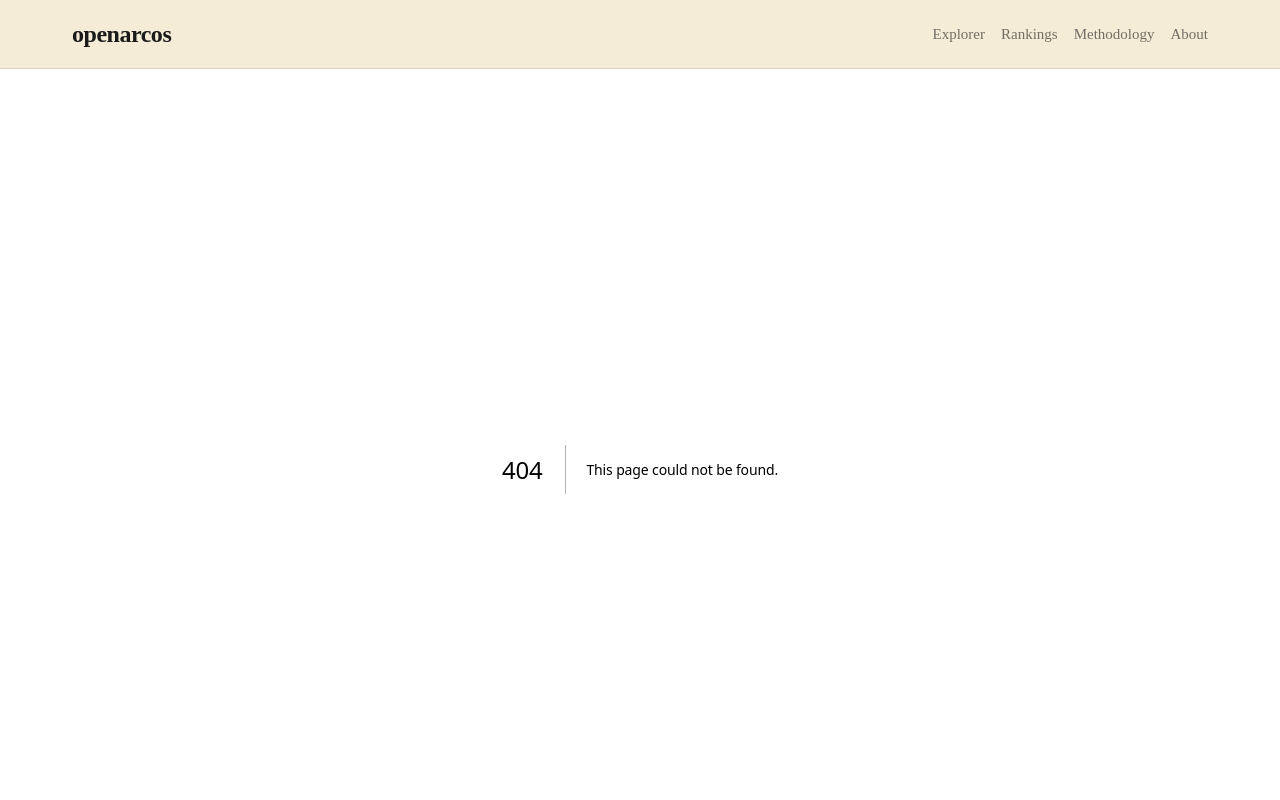
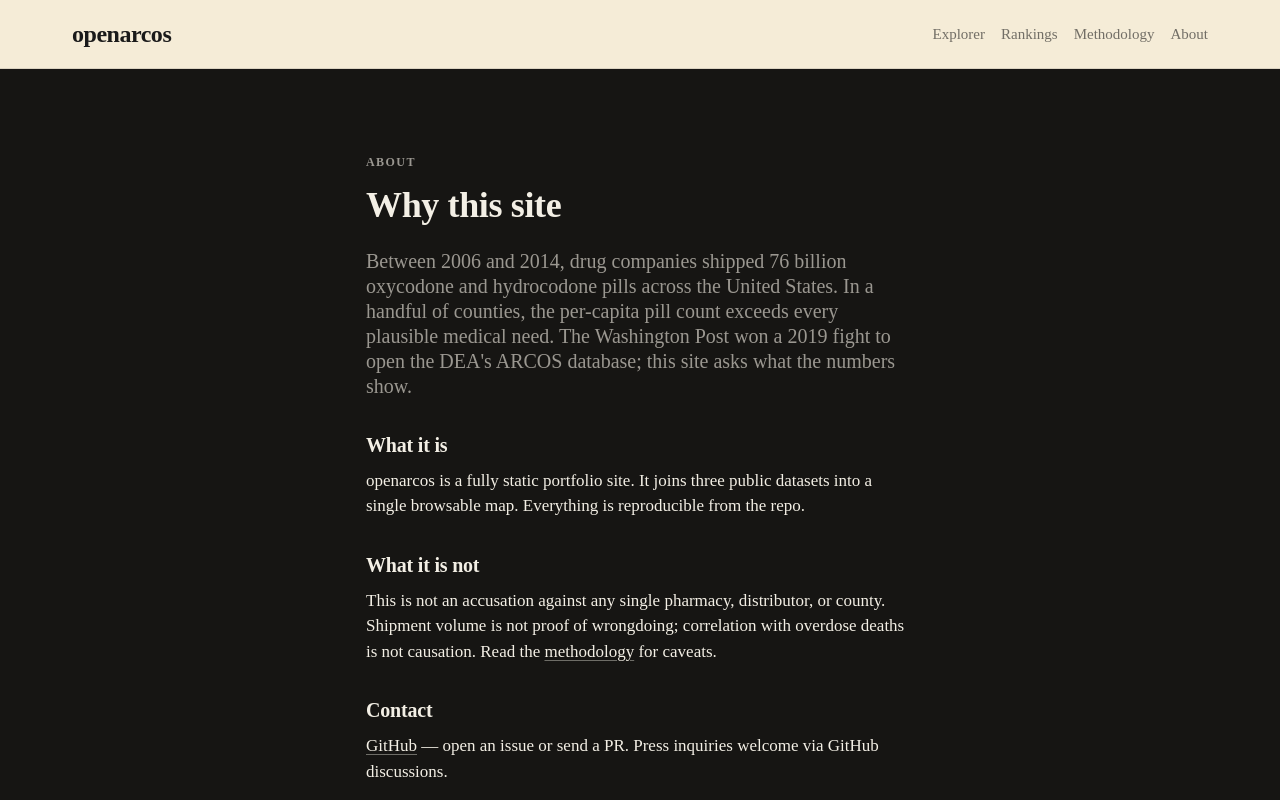
Before and after one commit to kshptl/ARCOS, a Next.js app in the folder web/: page /about in a window 1280 px wide. Before the commit this address had no page. Shown: the top 800 px of the page. Built offline with nearby package versions, Linux system fonts and the light colour scheme.

Commit message:
web: about page with dark mode

```diff
--- /dev/null
+++ b/web/app/about/page.module.css
@@ -0,0 +1,26 @@
+.root {
+  background: var(--surface);
+  color: var(--text);
+  min-height: 100vh;
+  padding: var(--space-3xl) 0;
+}
+
+.article {
+  max-width: 72ch;
+  margin: 0 auto;
+  padding: 0 var(--gutter);
+}
+
+.article section {
+  margin-top: var(--space-xl);
+}
+
+.article h1 {
+  font-size: var(--type-h1);
+  margin: var(--space-sm) 0 var(--space-lg);
+}
+
+.article h2 {
+  font-size: var(--type-h3);
+  margin-bottom: var(--space-sm);
+}
--- /dev/null
+++ b/web/app/about/page.tsx
@@ -0,0 +1,55 @@
+import type { Metadata } from "next";
+import Link from "next/link";
+import { Eyebrow, Lede } from "@/components/ui/Typography";
+import { MethodologyFooter } from "@/components/layout/MethodologyFooter";
+import styles from "./page.module.css";
+
+export const metadata: Metadata = {
+  title: "About",
+  description: "Who built openarcos and why.",
+};
+
+export default function About() {
+  return (
+    <div data-theme="dark" className={styles.root}>
+      <article className={styles.article}>
+        <Eyebrow>About</Eyebrow>
+        <h1>Why this site</h1>
+        <Lede>
+          Between 2006 and 2014, drug companies shipped 76 billion oxycodone and
+          hydrocodone pills across the United States. In a handful of counties, the
+          per-capita pill count exceeds every plausible medical need. The Washington Post
+          won a 2019 fight to open the DEA's ARCOS database; this site asks what the
+          numbers show.
+        </Lede>
+
+        <section>
+          <h2>What it is</h2>
+          <p>
+            openarcos is a fully static portfolio site. It joins three public datasets
+            into a single browsable map. Everything is reproducible from the repo.
+          </p>
+        </section>
+
+        <section>
+          <h2>What it is not</h2>
+          <p>
+            This is not an accusation against any single pharmacy, distributor, or
+            county. Shipment volume is not proof of wrongdoing; correlation with overdose
+            deaths is not causation. Read the <Link href="/methodology">methodology</Link>{" "}
+            for caveats.
+          </p>
+        </section>
+
+        <section>
+          <h2>Contact</h2>
+          <p>
+            <a href="https://github.com/anomalyco/opencode">GitHub</a> — open an issue or
+            send a PR. Press inquiries welcome via GitHub discussions.
+          </p>
+        </section>
+      </article>
+      <MethodologyFooter />
+    </div>
+  );
+}
```
Also changed, not shown: 1 other file (tests, documents, lock files or other folders).
